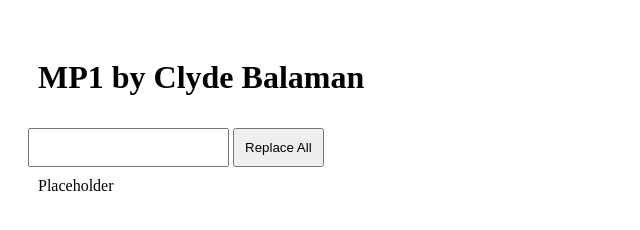
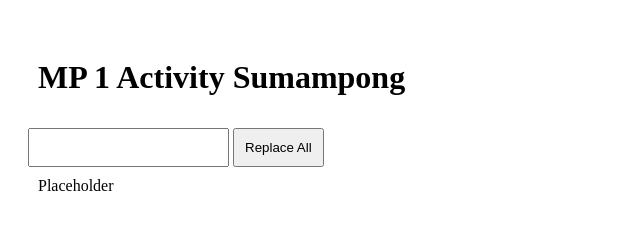
Before and after one commit to KarlSumampong/MP_Activities, a plain HTML site: page index.html in a window 1280 px wide. Shown: the whole page, without its empty margins (0-640 px from the left). Drawn offline with Linux system fonts and the light colour scheme; files that its build step writes are made by us from their sources; files whose address does not match are found by name.

Commit message:
Update index.html

```diff
--- a/index.html
+++ b/index.html
@@ -8,7 +8,7 @@
 </head>
 <body>
 
-    <h1>MP1 by Clyde Balaman</h1>
+    <h1>MP 1 Activity Sumampong</h1>
 
     <input type="text" name="" id="txtInput">
     <button id="btnReplaceAll">Replace All</button>
```
